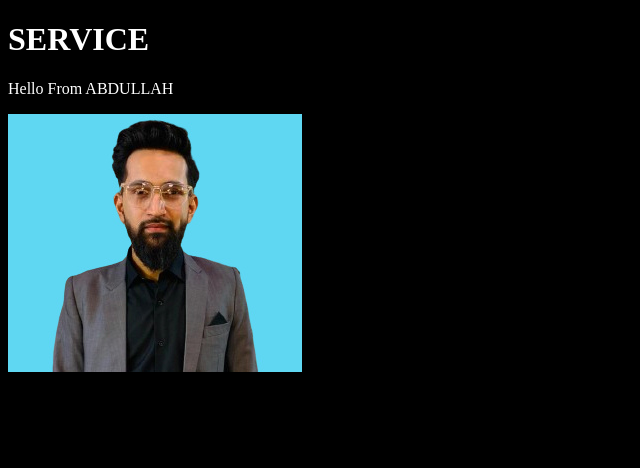
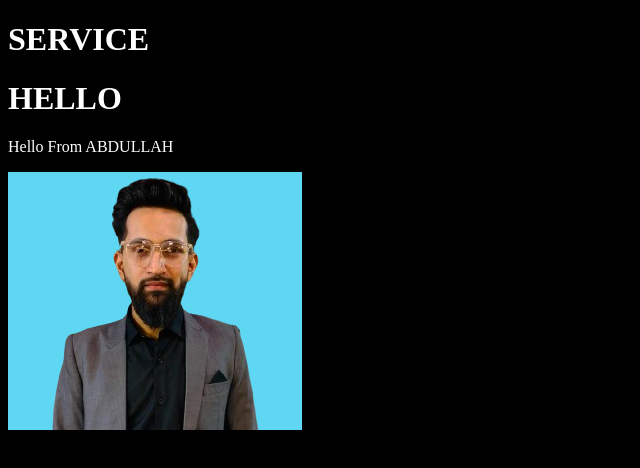
Before and after one commit to abdullahafzal30/my-personal-application, a plain HTML site: page index.html in a window 1280 px wide. Shown: the whole page, without its empty margins (0-640 px from the left). Drawn offline with Linux system fonts and the light colour scheme.

Commit message:
NEW CHANGE

```diff
--- a/index.html
+++ b/index.html
@@ -6,6 +6,7 @@
 <body style="background-color:rgb(0, 0, 0);">
 
 <h1 style="color:white">SERVICE</h1>
+<h1 style="color:white">HELLO</h1>
 <p  style="color:white">Hello From ABDULLAH</p>
 <img src="abd.png" alt="No image">
 </body>
```
